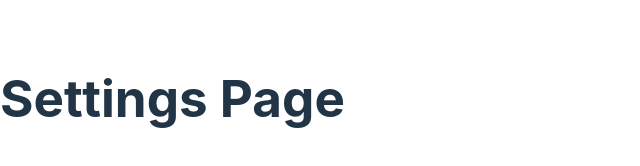
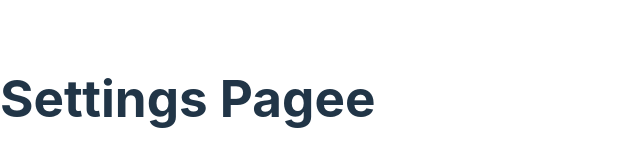
Before and after one commit to adeel-dev-13/financial-dashboard, a React (Vite) app: page /settings in a window 1280 px wide. Shown: the part 302-468 px from the top of the page, without its empty margins (0-640 px from the left). Built offline with nearby package versions, Linux system fonts and the light colour scheme.

Commit message:
Update Settings.tsx

```diff
--- a/src/components/Settings/Settings.tsx
+++ b/src/components/Settings/Settings.tsx
@@ -3,7 +3,7 @@ import React from 'react'
 const Settings: React.FC = () => {
   return (
     <div>
-      <h1>Settings Page</h1>
+      <h1>Settings Pagee</h1>
       {/* Add your settings UI here */}
     </div>
   )
```
